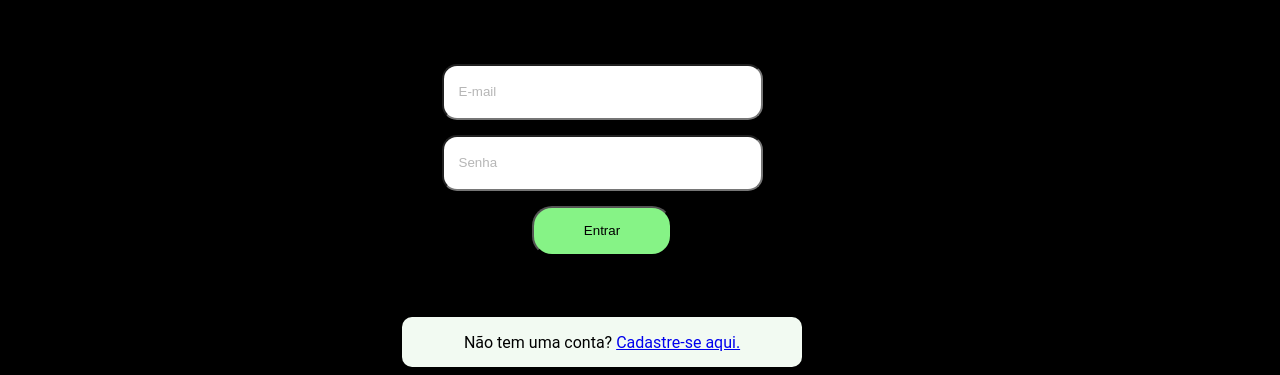
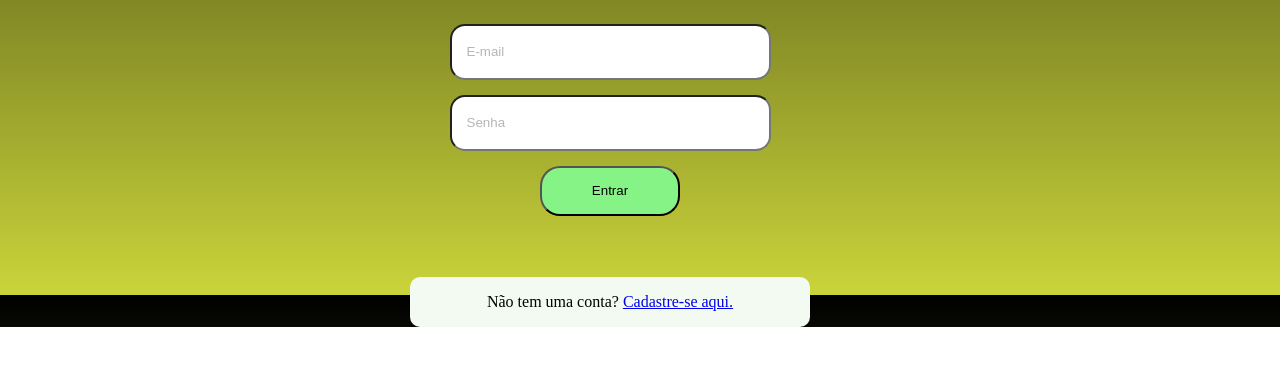
Before and after one commit to enzo-s-azevedo/estudAI, a website: page pages/tela_login/index.html in a window 1280 px wide. Shown: the part 521-896 px from the top of the page. After the commit the page ends 848 px from the top, so only its background shows below. Drawn offline with Linux system fonts and the light colour scheme.

Commit message:
correcao de plano fundo, e referencias

```diff
--- a/pages/tela_login/src/css/styles.css
+++ b/pages/tela_login/src/css/styles.css
@@ -1,6 +1,10 @@
 body {
-    font-family: 'Roboto', sans-serif;
-    background: #000000;
+    display: flex;
+    align-items: center;
+    justify-content: center;
+    width: 100%;
+    height: 100vh;
+    background: linear-gradient(180deg, #000000, #cad43a);
 }
 
 #login {
--- a/pages/tela_login/src/javascript/script.js
+++ b/pages/tela_login/src/javascript/script.js
@@ -6,7 +6,7 @@ function logar(){
     if(login == "admin@admin" && senha == "admin"){
         location.href = "../admin/admin.html";
     }else{
-        location.href = "../tela inicial/index.html";
+        location.href = "../tela_inicial/index.html";
     }
 
 }
```
